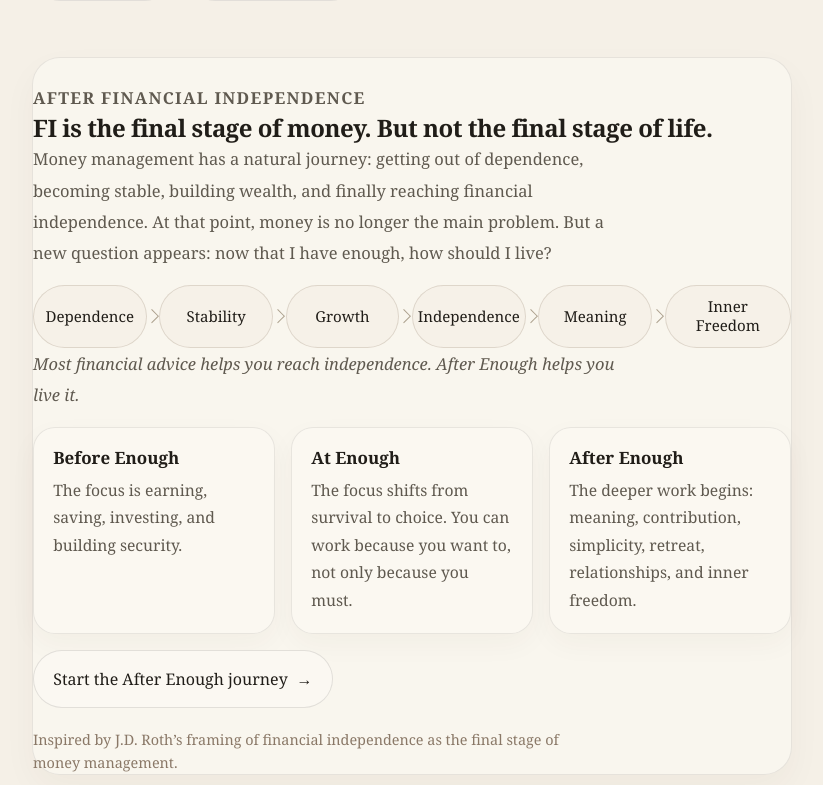
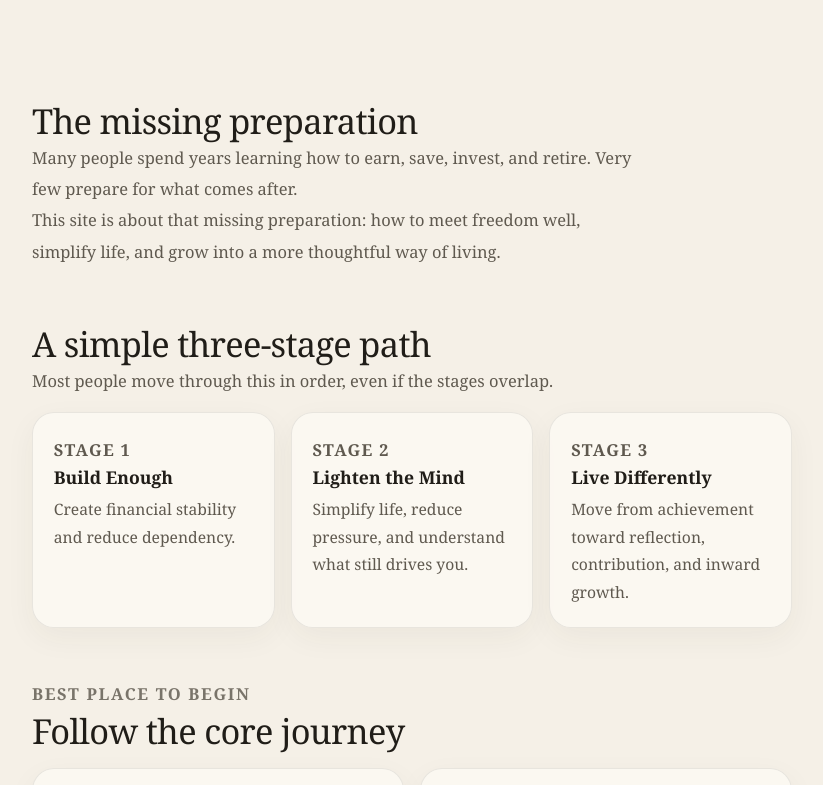
Before and after one commit to naveenniverthy/after-enough, a Next.js app: page / in a window 1280 px wide. Shown: the part 853-1638 px from the top of the page, without its empty margins (228-1051 px from the left). Built offline with nearby package versions, Linux system fonts and the light colour scheme.

Commit message:
homepage cleanup

```diff
--- a/app/globals.css
+++ b/app/globals.css
@@ -2237,9 +2237,11 @@ ol {
 }
 
 .after-enough-home .eyebrow {
-  margin: 0 0 1rem;
+  margin: 0 0 0.8rem;
   color: var(--accent);
-  letter-spacing: 0.08em;
+  font-size: 0.76rem;
+  letter-spacing: 0.1em;
+  opacity: 0.82;
 }
 
 .after-enough-home .hero h1 {
@@ -2297,11 +2299,11 @@ ol {
 }
 
 .after-enough-home .content-block {
-  padding: 1.5rem 0 0;
+  padding: 2.8rem 0 0;
 }
 
 .after-enough-home .content-block + .content-block {
-  padding-top: 2.25rem;
+  padding-top: 3.1rem;
 }
 
 .after-enough-home .content-block > * + * {
@@ -2310,9 +2312,10 @@ ol {
 
 .after-enough-home .content-block h2 {
   margin: 0;
-  font-size: 1.5rem;
+  font-size: clamp(1.65rem, 3vw, 2.15rem);
   line-height: 1.25;
   letter-spacing: -0.02em;
+  font-weight: 500;
 }
 
 .after-enough-home .content-block p {
@@ -2327,6 +2330,15 @@ ol {
   max-width: 60ch;
 }
 
+.after-enough-home .missing-preparation {
+  padding-top: 3.4rem;
+  padding-bottom: 0.35rem;
+}
+
+.after-enough-home .core-journey-section {
+  padding-top: 3.6rem;
+}
+
 .stages-grid,
 .explore-grid {
   display: grid;
@@ -2336,6 +2348,7 @@ ol {
 
 .stage-card,
 .explore-card {
+  height: 100%;
   border: 1px solid rgba(0, 0, 0, 0.08);
   border-radius: 22px;
   background: rgba(251, 248, 242, 0.94);
@@ -2344,12 +2357,14 @@ ol {
 
 .stage-card-link {
   display: block;
+  height: 100%;
   color: inherit;
   text-decoration: none;
 }
 
-.stage-card {
-  padding: 1.25rem;
+.stage-card,
+.explore-card-inner {
+  padding: 1.3rem;
 }
 
 .stage-label {
@@ -2364,8 +2379,9 @@ ol {
 .stage-card h3,
 .explore-card h3 {
   margin: 0 0 0.45rem;
-  font-size: 1.08rem;
+  font-size: 1.1rem;
   line-height: 1.35;
+  font-weight: 600;
 }
 
 .stage-card p:last-child,
@@ -2384,87 +2400,17 @@ ol {
 }
 
 .explore-card:hover,
-.explore-card:focus-visible {
+.explore-card:focus-visible,
+.stage-card-link:hover .stage-card,
+.stage-card-link:focus-visible .stage-card {
   background: rgba(241, 234, 223, 0.78);
   border-color: rgba(0, 0, 0, 0.14);
   transform: translateY(-1px);
   outline: none;
 }
 
-.explore-card-inner {
-  padding: 1.2rem;
-}
-
-.fi-life-section {
-  padding: 1.75rem;
-  border: 1px solid rgba(0, 0, 0, 0.08);
-  border-radius: 28px;
-  background: rgba(251, 248, 242, 0.72);
-  box-shadow: 0 14px 34px rgba(65, 53, 37, 0.04);
-}
-
-.fi-flow {
-  display: grid;
-  gap: 0.65rem;
-  margin: 1.5rem 0 0;
-  padding: 0;
-  list-style: none;
-}
-
-.fi-flow li {
-  position: relative;
-  display: flex;
-  align-items: center;
-  min-height: 3rem;
-  padding: 0.72rem 0.9rem;
-  border: 1px solid rgba(109, 91, 62, 0.18);
-  border-radius: 999px;
-  background: rgba(245, 240, 231, 0.78);
-  color: var(--text);
-  font-size: 0.94rem;
-  line-height: 1.3;
-}
-
-.fi-helper-line {
-  font-style: italic;
-}
-
-.enough-card-grid {
-  display: grid;
-  gap: 1rem;
-  margin-top: 1.5rem;
-}
-
-.enough-card {
-  padding: 1.2rem;
-  border: 1px solid rgba(0, 0, 0, 0.08);
-  border-radius: 22px;
-  background: rgba(251, 248, 242, 0.94);
-  box-shadow: 0 10px 28px rgba(65, 53, 37, 0.04);
-}
-
-.enough-card h3 {
-  margin: 0 0 0.45rem;
-  font-size: 1.06rem;
-  line-height: 1.35;
-}
-
-.after-enough-home .content-block .enough-card p {
-  margin: 0;
-  color: var(--text-soft);
-  font-size: 0.98rem;
-  line-height: 1.75;
-}
-
-.fi-cta {
-  margin-top: 1.45rem;
-}
-
-.after-enough-home .content-block .fi-source {
-  margin-top: 1.25rem;
-  color: #8a7867;
-  font-size: 0.9rem;
-  line-height: 1.6;
+.stage-card {
+  transition: transform 0.18s ease, background 0.18s ease, border-color 0.18s ease;
 }
 
 .after-enough-home .closing-note {
@@ -2492,36 +2438,10 @@ ol {
   .explore-grid {
     grid-template-columns: repeat(2, minmax(0, 1fr));
   }
-
-  .fi-flow {
-    grid-template-columns: repeat(6, minmax(0, 1fr));
-    gap: 0;
-  }
-
-  .fi-flow li {
-    justify-content: center;
-    min-height: 3.8rem;
-    padding: 0.7rem 1rem;
-    text-align: center;
-  }
-
-  .fi-flow li:not(:last-child) {
-    margin-right: 0.8rem;
-  }
-
-  .fi-flow li:not(:last-child)::after {
-    content: "";
-    position: absolute;
-    right: -0.68rem;
-    top: 50%;
-    width: 0.55rem;
-    height: 0.55rem;
-    border-top: 1px solid rgba(109, 91, 62, 0.55);
-    border-right: 1px solid rgba(109, 91, 62, 0.55);
-    transform: translateY(-50%) rotate(45deg);
-  }
-
-  .enough-card-grid {
+}
+
+@media (min-width: 900px) {
+  .secondary-explore-grid {
     grid-template-columns: repeat(3, minmax(0, 1fr));
   }
 }
@@ -2530,4 +2450,11 @@ ol {
   .after-enough-home .hero {
     padding-top: 3rem;
   }
-}
+
+  .after-enough-home .content-block,
+  .after-enough-home .content-block + .content-block,
+  .after-enough-home .missing-preparation,
+  .after-enough-home .core-journey-section {
+    padding-top: 2.4rem;
+  }
+}
--- a/app/page.jsx
+++ b/app/page.jsx
@@ -48,24 +48,6 @@ const coreJourney = [
 
 const exploreMore = [
   {
-    href: "/how-much-is-enough",
-    title: "How Much Is Enough",
-    description:
-      "A quieter way to think about sufficiency, security, and the point where more stops helping.",
-  },
-  {
-    href: "/life-after-financial-independence",
-    title: "Life After FI",
-    description:
-      "What changes after financial independence, and why freedom alone does not answer the question of how to live.",
-  },
-  {
-    href: "/ikigai",
-    title: "Ikigai",
-    description:
-      "A practical next step for sensing what kind of contribution, rhythm, and work may fit your next chapter.",
-  },
-  {
     href: "/retreats",
     title: "Retreats",
     description:
@@ -82,30 +64,6 @@ const exploreMore = [
     title: "About",
     description:
       "Why this project exists, and why life after enough deserves its own conversation.",
-  },
-];
-
-const fiFlow = [
-  "Dependence",
-  "Stability",
-  "Growth",
-  "Independence",
-  "Meaning",
-  "Inner Freedom",
-];
-
-const enoughCards = [
-  {
-    title: "Before Enough",
-    text: "The focus is earning, saving, investing, and building security.",
-  },
-  {
-    title: "At Enough",
-    text: "The focus shifts from survival to choice. You can work because you want to, not only because you must.",
-  },
-  {
-    title: "After Enough",
-    text: "The deeper work begins: meaning, contribution, simplicity, retreat, relationships, and inner freedom.",
   },
 ];
 
@@ -151,48 +109,7 @@ export default function HomePage() {
         </div>
       </section>
 
-      <section className="content-block fi-life-section">
-        <p className="eyebrow">After financial independence</p>
-        <h2>FI is the final stage of money. But not the final stage of life.</h2>
-        <p>
-          Money management has a natural journey: getting out of dependence,
-          becoming stable, building wealth, and finally reaching financial
-          independence. At that point, money is no longer the main problem. But
-          a new question appears: now that I have enough, how should I live?
-        </p>
-
-        <ol className="fi-flow" aria-label="The journey from money management to inner freedom">
-          {fiFlow.map((step) => (
-            <li key={step}>{step}</li>
-          ))}
-        </ol>
-
-        <p className="fi-helper-line">
-          Most financial advice helps you reach independence. After Enough helps
-          you live it.
-        </p>
-
-        <div className="enough-card-grid">
-          {enoughCards.map((card) => (
-            <article className="enough-card" key={card.title}>
-              <h3>{card.title}</h3>
-              <p>{card.text}</p>
-            </article>
-          ))}
-        </div>
-
-        <Link href="/start-here" className="hero-link fi-cta">
-          <span>Start the After Enough journey</span>
-          <span aria-hidden="true">→</span>
-        </Link>
-
-        <p className="fi-source">
-          Inspired by J.D. Roth’s framing of financial independence as the final
-          stage of money management.
-        </p>
-      </section>
-
-      <section className="content-block">
+      <section className="content-block missing-preparation">
         <h2>The missing preparation</h2>
         <p>
           Many people spend years learning how to earn, save, invest, and
@@ -223,7 +140,7 @@ export default function HomePage() {
         </div>
       </section>
 
-      <section className="content-block">
+      <section className="content-block core-journey-section">
         <p className="eyebrow">Best place to begin</p>
         <h2>Follow the core journey</h2>
 
@@ -239,23 +156,10 @@ export default function HomePage() {
         </div>
       </section>
 
-      <section className="content-block">
-        <p className="eyebrow">A simple orientation</p>
-        <p className="hero-copy">
-          Do not just retire from work. Prepare for a different way of living.
-        </p>
-      </section>
+      <section className="content-block explore-more-section">
+        <h2>Explore more</h2>
 
-      <section className="content-block">
-        <p className="eyebrow">Explore more</p>
-        <h2>Go a little deeper</h2>
-        <p className="section-intro">
-          Start with the path if you are new here. Then explore the pages that
-          help you think about enough, life after FI, and what to do with
-          freedom.
-        </p>
-
-        <div className="explore-grid">
+        <div className="explore-grid secondary-explore-grid">
           {exploreMore.map((item) => (
             <ExploreCard
               key={item.href}
```
